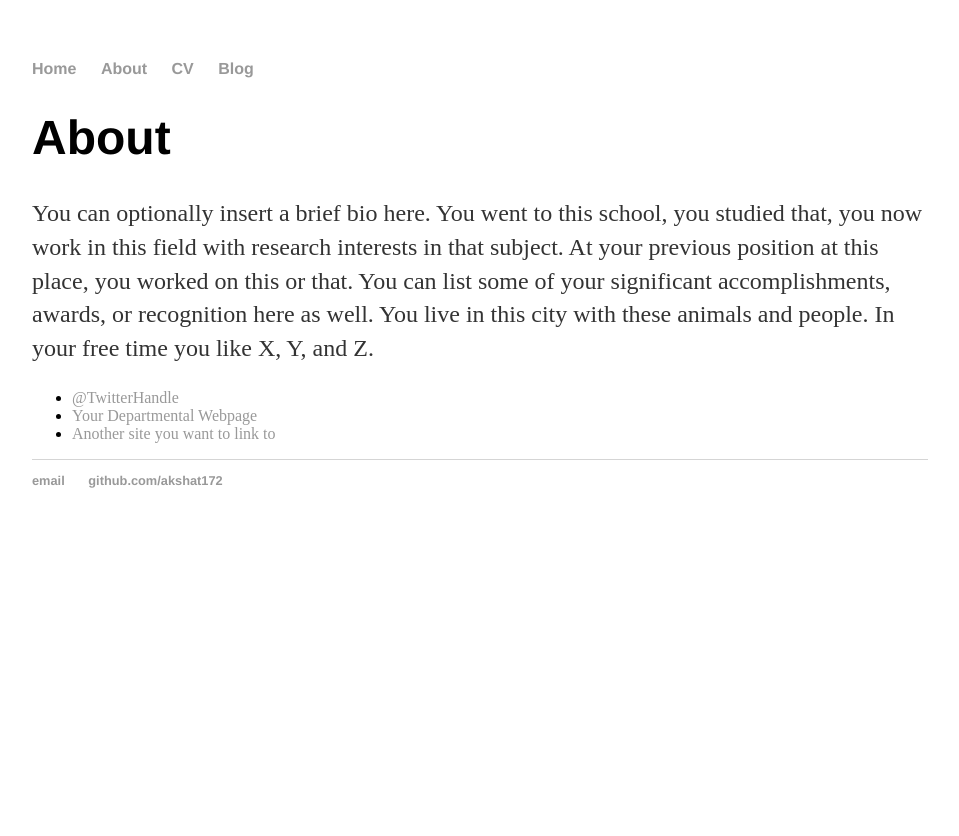
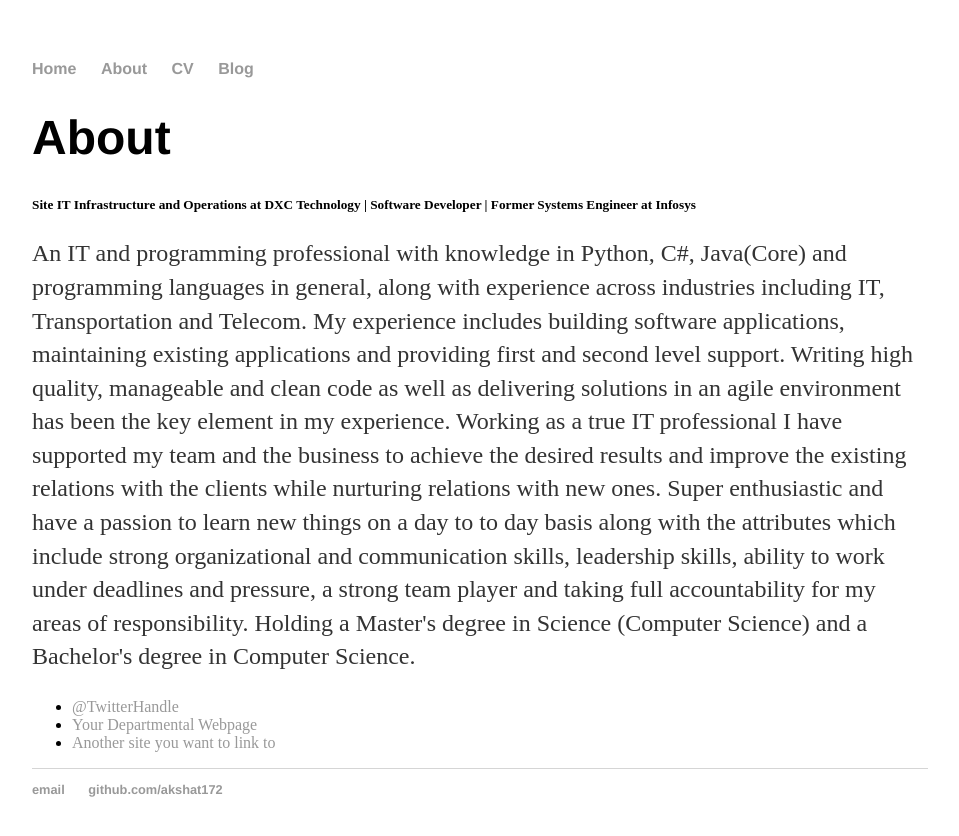
Before and after one commit to akshat172/akshat172.github.io, a Jekyll site: the page built from about/index.html, in a window 1280 px wide. Shown: the top 836 px of the page, without its empty margins (160-1119 px from the left). Built offline with Jekyll 4.4.1, drawn with Linux system fonts in a browser that asks for light colours.

Commit message:
Update index.html

```diff
--- a/about/index.html
+++ b/about/index.html
@@ -5,8 +5,17 @@
 
 		<div class="about">
 			<h1>About</h1>
-			<p>You can optionally insert a brief bio here. You went to this school, you studied that, you now work in this field with research interests in that subject. At your previous position at this place, you worked on this or that. You can list some of your significant accomplishments, awards, or recognition here as well. You live in this city with these animals and people. In your free time you like X, Y, and Z.</p>
+			<h5>Site IT Infrastructure and Operations at DXC Technology | Software Developer | Former Systems Engineer at Infosys</h5>
+			<p>An IT and programming professional with knowledge in Python, C#, Java(Core) and programming languages in general, along with experience across industries including IT, Transportation and Telecom.
 
+My experience includes building software applications, maintaining existing applications and providing first and second level support. Writing high quality, manageable and clean code as well as delivering solutions in an agile environment has been the key element in my experience.
+
+Working as a true IT professional I have supported my team and the business to achieve the desired results and improve the existing relations with the clients while nurturing relations with new ones.
+
+Super enthusiastic and have a passion to learn new things on a day to to day basis along with the attributes which include strong organizational and communication skills, leadership skills, ability to work under deadlines and pressure, a strong team player and taking full accountability for my areas of responsibility.
+
+Holding a Master's degree in Science (Computer Science) and a Bachelor's degree in Computer Science.
+			</p>
 			<ul class="contacts">
 				<li><a href="#">@TwitterHandle</a></li>
 				<li><a href="#">Your Departmental Webpage</a></li>
```
